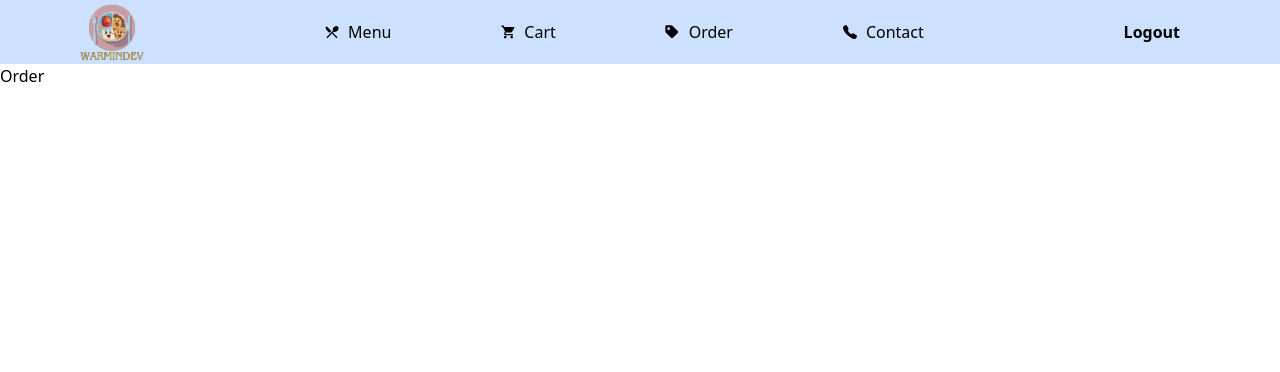
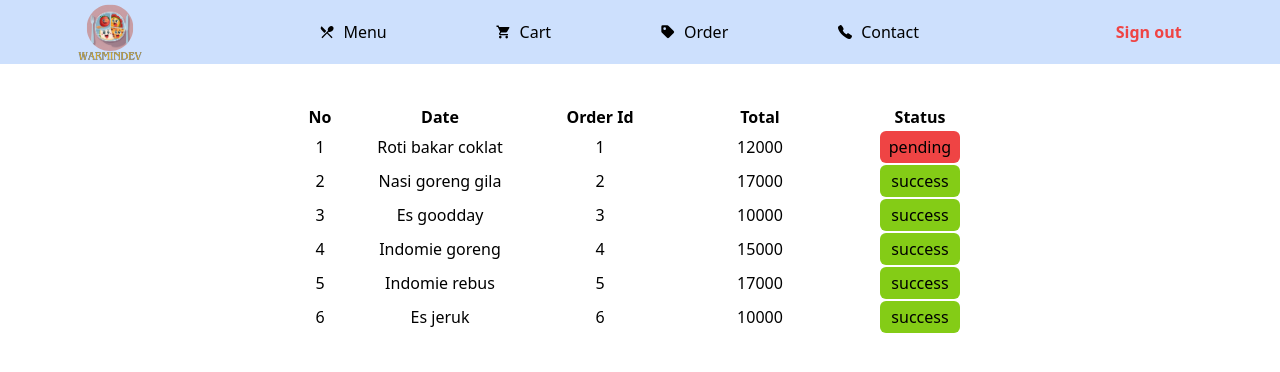
Before and after one commit to ekopram/warmindev, a React (Vite) app: page /order in a window 1280 px wide. Shown: the top 372 px of the page. Built offline with nearby package versions, Linux system fonts and the light colour scheme.

Commit message:
add: order "order table"

```diff
--- a/src/component/Topbar.jsx
+++ b/src/component/Topbar.jsx
@@ -12,9 +12,9 @@ const Topbar = () => {
       </div>
       <a
         href=""
-        className="login my-4 px-5  hover:bg-red-500 rounded-xl hover:text-white  items-center font-bold flex"
+        className="login my-4 px-5 text-red-500  hover:bg-red-500 rounded-xl hover:text-white  items-center font-bold flex"
       >
-        <>Logout</>
+        <>Sign out</>
       </a>
     </div>
   );
--- a/src/pages/Menu.jsx
+++ b/src/pages/Menu.jsx
@@ -93,7 +93,7 @@ const Menu = () => {
         <h1 className=" mt-48 text-center text-3xl">TOP MENU</h1>
         <div className=" flex gap-5 justify-center mt-10">{listTopMenus}</div>
       </section>
-      <section className="w-full h-[60vh]">
+      <section className="w-full h-[80vh]">
         <h1 className=" mt-20 text-center text-3xl">MENU</h1>
         <div className=" grid grid-cols-3 gap-5  mt-10 w-fit mr-auto ml-auto">
           {listMenus}
--- a/src/pages/Order.jsx
+++ b/src/pages/Order.jsx
@@ -1,7 +1,81 @@
 import React from "react";
 
 const Order = () => {
-  return <div>Order</div>;
+  const orders = [
+    {
+      id: 1,
+      date: "Roti bakar coklat",
+      total: 12000,
+      status: "pending",
+    },
+    {
+      id: 2,
+      date: "Nasi goreng gila",
+      total: 17000,
+      status: "success",
+    },
+    {
+      id: 3,
+      date: "Es goodday",
+      total: 10000,
+      status: "success",
+    },
+    {
+      id: 4,
+      date: "Indomie goreng",
+      total: 15000,
+      status: "success",
+    },
+    {
+      id: 5,
+      date: "Indomie rebus",
+      total: 17000,
+      status: "success",
+    },
+    {
+      id: 6,
+      date: "Es jeruk",
+      total: 10000,
+      status: "success",
+    },
+  ];
+
+  const listOrder = orders.map((order, index) => (
+    <tr key={order.id}>
+      <td className="">{index + 1}</td>
+      <td className="">{order.date}</td>
+      <td className="">{order.id}</td>
+      <td className="">{order.total}</td>
+      <td>
+        <button
+          className={`${
+            order.status === "success"
+              ? "p-1 rounded-md w-20 bg-lime-500"
+              : "p-1 rounded-md w-20 bg-red-500"
+          }`}
+        >
+          {order.status}
+        </button>
+      </td>
+    </tr>
+  ));
+
+  return (
+    <div className="flex justify-center mt-10">
+      <table>
+        <thead>
+          <tr>
+            <th className="w-20">No</th>
+            <th className="w-40">Date</th>
+            <th className="w-40">Order Id</th>
+            <th className="w-40">Total</th>
+            <th className="w-40">Status</th>
+          </tr>
+        </thead>
+        <tbody className="text-center">{listOrder}</tbody>
+      </table>
+    </div>
+  );
 };
 
 export default Order;
```
